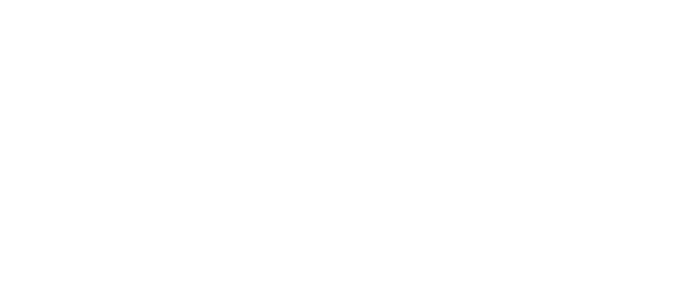
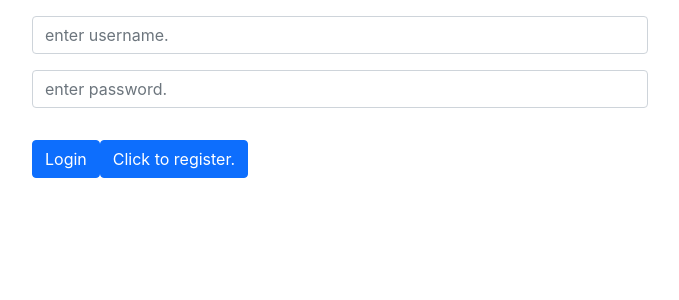
Before and after one commit to kattyeye/ccs-final-project, a React (Create React App) app in the folder frontend/static/: page /login in a window 1280 px wide. Shown: the top 300 px of the page, without its empty margins (300-979 px from the left). Built offline with nearby package versions, Linux system fonts and the light colour scheme; no server answers.

Commit message:
Adding registration and login forms

```diff
--- a/frontend/static/package.json
+++ b/frontend/static/package.json
@@ -38,5 +38,10 @@
       "last 1 firefox version",
       "last 1 safari version"
     ]
+  },
+  "devDependencies": {
+    "autoprefixer": "^9.8.8",
+    "postcss": "^7.0.39",
+    "tailwindcss": "npm:@tailwindcss/postcss7-compat@^2.2.17"
   }
 }
--- a/frontend/static/src/components/App/App.js
+++ b/frontend/static/src/components/App/App.js
@@ -1,13 +1,37 @@
 import "./App.css";
-import { Route, Switch } from "react-router-dom";
+import { useState, useEffect } from "react";
+import { Route, Switch, useHistory } from "react-router-dom";
 import RegistrationForm from "../Registration/RegistrationForm";
+import LoginForm from "../Login/LoginForm";
+import LandingPage from "../LandingPage/LandingPage";
+function App() {
+  const [user, setUser] = useState(null);
+  const history = useHistory();
+  useEffect(() => {
+    const checkAuth = async () => {
+      const response = await fetch("/rest-auth/user");
+      if (!response.ok) {
+        setUser({ isAuth: false });
+      } else {
+        const data = await response.json();
+        setUser({ isAuth: true, isAdmin: data.is_staff });
+      }
+    };
+    checkAuth();
+  }, [history]);
 
-function App() {
+  const isAuth = user?.isAuth;
   return (
     <>
       <Switch>
         <Route path="/registration">
           <RegistrationForm />
+        </Route>
+        <Route path="/login">
+          <LoginForm isAuth={isAuth} setUser={setUser} />
+        </Route>
+        <Route path="/">
+          <LandingPage />
         </Route>
       </Switch>
     </>
--- /dev/null
+++ b/frontend/static/src/components/LandingPage/LandingPage.js
@@ -0,0 +1,5 @@
+function LandingPage() {
+  return <div>Hello World!</div>;
+}
+
+export default LandingPage;
--- /dev/null
+++ b/frontend/static/src/components/Login/LoginForm.js
@@ -0,0 +1,95 @@
+import { useState } from "react";
+import { withRouter, Redirect } from "react-router-dom";
+import Cookies from "js-cookie";
+function LoginForm(props) {
+  const [user, setUser] = useState({
+    username: "",
+    password: "",
+  });
+
+  function handleInput(event) {
+    const { name, value } = event.target;
+    setUser((prevState) => ({
+      ...prevState,
+      [name]: value,
+    }));
+  }
+
+  function handleError(err) {
+    console.warn(err);
+  }
+
+  async function handleSubmit(event) {
+    event.preventDefault();
+
+    const options = {
+      method: "POST",
+      headers: {
+        "Content-Type": "application/json",
+        "X-CSRFToken": Cookies.get("csrftoken"),
+      },
+      body: JSON.stringify(user),
+    };
+
+    const response = await fetch("/rest-auth/login/", options).catch(
+      handleError
+    );
+    if (!response) {
+      console.log(response);
+    } else {
+      const data = await response.json();
+      Cookies.set("Authorization", `Token${data.key}`);
+      props.setUser((prevState) => ({
+        ...prevState,
+        isAuth: true,
+      }));
+      props.history.push("/");
+    }
+  }
+
+  return (
+    <form className="mt-3 col-6 container" onSubmit={handleSubmit}>
+      <div className="form-group text-left mb-3">
+        {/* <label htmlFor="username">username</label> */}
+        <input
+          type="text"
+          className="form-control"
+          id="username"
+          placeholder="enter username."
+          onChange={handleInput}
+          required
+          name="username"
+          value={user.username}
+        />
+      </div>
+
+      <div className="form-group text-left mb-3">
+        {/* <label htmlFor="password">password</label> */}
+        <input
+          type="password"
+          className="form-control"
+          id="password"
+          placeholder="enter password."
+          onChange={handleInput}
+          required
+          name="password"
+          value={user.password}
+        />
+      </div>
+
+      <button type="submit" className="btn btn-primary mt-3">
+        Login
+      </button>
+      <button
+        type="button"
+        className="btn btn-primary mt-3 register-here-button"
+        onClick={() => {
+          props.history.push("/registration");
+        }}
+      >
+        Click to register.
+      </button>
+    </form>
+  );
+}
+export default withRouter(LoginForm);
--- a/frontend/static/src/components/Registration/RegistrationForm.js
+++ b/frontend/static/src/components/Registration/RegistrationForm.js
@@ -47,7 +47,7 @@ export default function RegistrationForm(props) {
       } else {
         const data = await response.json();
         Cookies.set("Authorization", `Token${data.key}`);
-        history.push("/");
+        props.history.push("/");
       }
     }
   }
```
Also changed, not shown: 2 other files (tests, documents, lock files or other folders).
